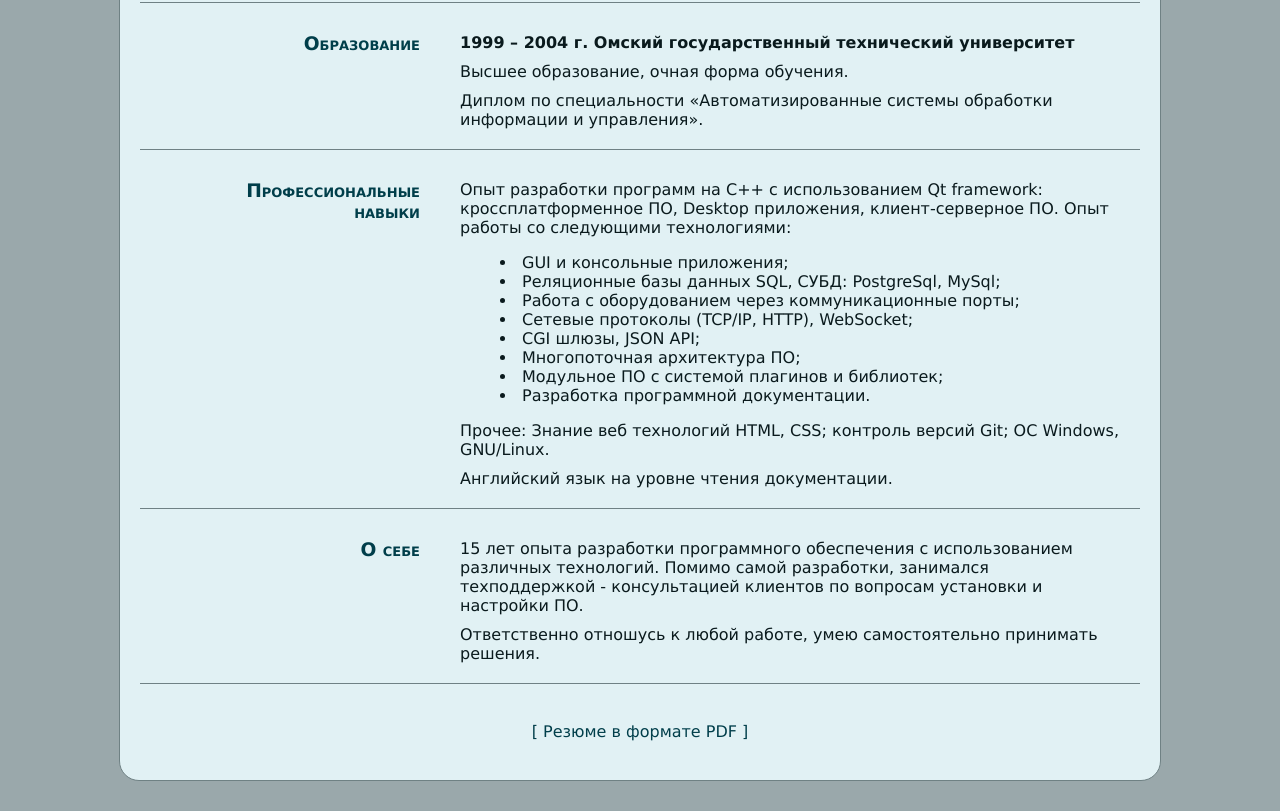
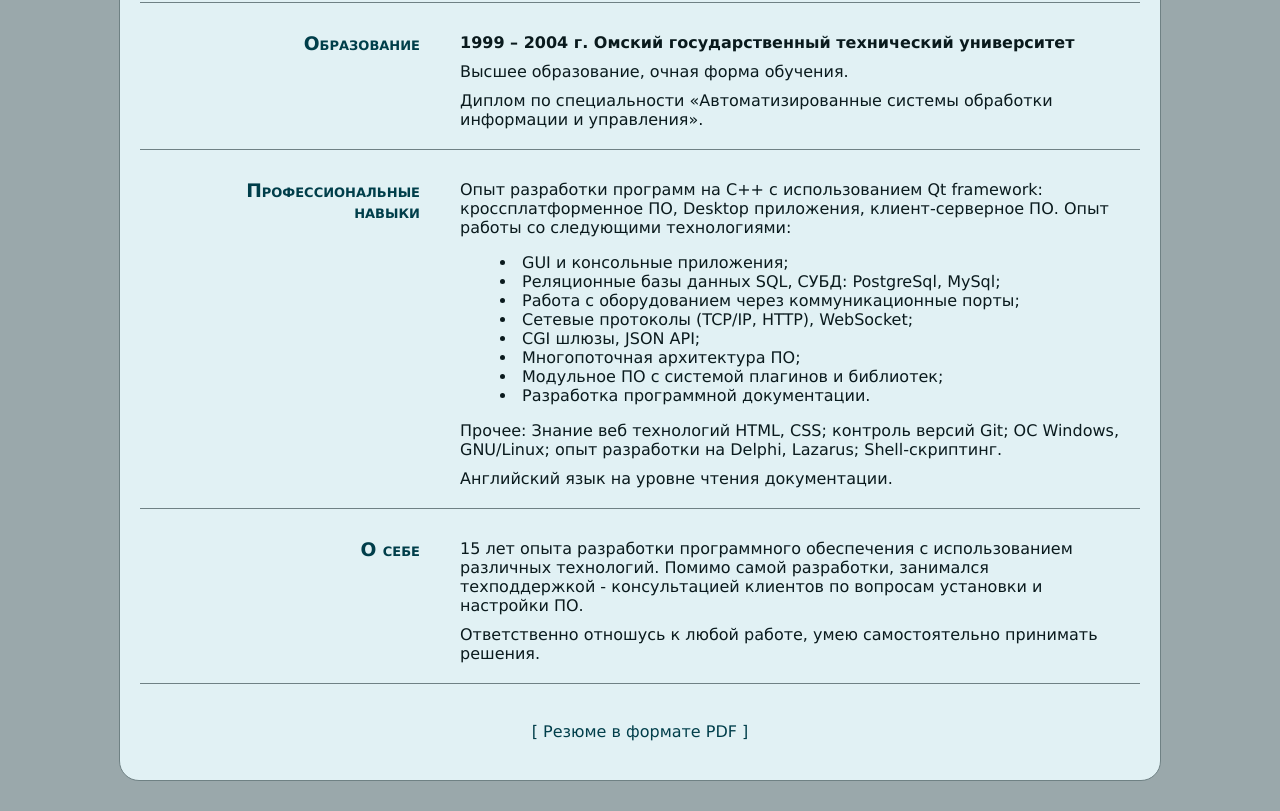
Before and after one commit to nayk1982/nayk1982.github.io, a plain HTML site: page index.html in a window 1280 px wide. Shown: the part 992-1803 px from the top of the page. Drawn offline with Linux system fonts and the light colour scheme.

Commit message:
Изменения в резюме

```diff
--- a/index.html
+++ b/index.html
@@ -96,7 +96,7 @@
 				</ul>
 			</p>
 			<p>
-				Прочее: Знание веб технологий HTML, CSS; контроль версий Git; ОС Windows, GNU/Linux.
+				Прочее: Знание веб технологий HTML, CSS; контроль версий Git; ОС Windows, GNU/Linux; опыт разработки на Delphi, Lazarus; Shell-скриптинг.
 			</p>
 			<p>
 				Английский язык на уровне чтения документации.
```
Also changed, not shown: 1 other file.
